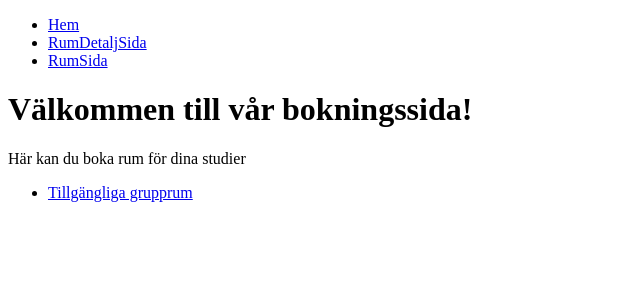
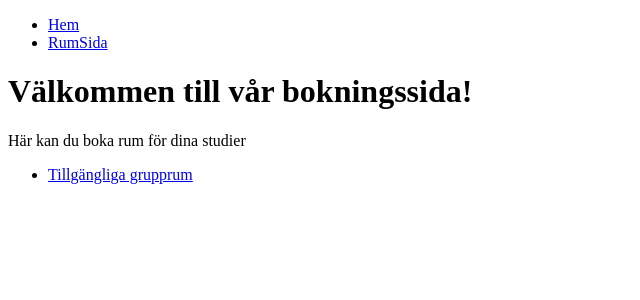
Before and after one commit to MelvinAnderhagen/grupp4-ts-examinerande, a React (Vite) app: page / in a window 1280 px wide. Shown: the top 300 px of the page, without its empty margins (0-640 px from the left). Built offline with nearby package versions, Linux system fonts and the light colour scheme.

Commit message:
filtrera bort detalj sida

```diff
--- a/src/pages/RumSida.tsx
+++ b/src/pages/RumSida.tsx
@@ -1,8 +1,15 @@
+import { Link } from "react-router-dom";
+
 export function RumSida() {
   return (
     <div>
       <h2>Tillgängliga Grupprum</h2>
       <p>Här visas listan över alla grupprum i biblioteket.</p>
+      <ul>
+        <li>
+          <Link to="/RumDetaljSida">Rum</Link>
+        </li>
+      </ul>
     </div>
   );
 }
--- a/src/routes.tsx
+++ b/src/routes.tsx
@@ -23,7 +23,7 @@ export const navLinks: NavItem[] = Object.keys(pages).map((path) => {
     path: isHome ? "/" : `/${fileName.toLowerCase()}`,
   }
 })
-  .filter((item) => !item.path.includes("detail"))
+  .filter((item) => !item.path.toLowerCase().includes("detalj"))
 
 const dynamicRoutes: RouteObject[] = Object.keys(pages).map((path) => {
   const fileName = path.replace("./pages/", "").replace(".tsx", "");
```
